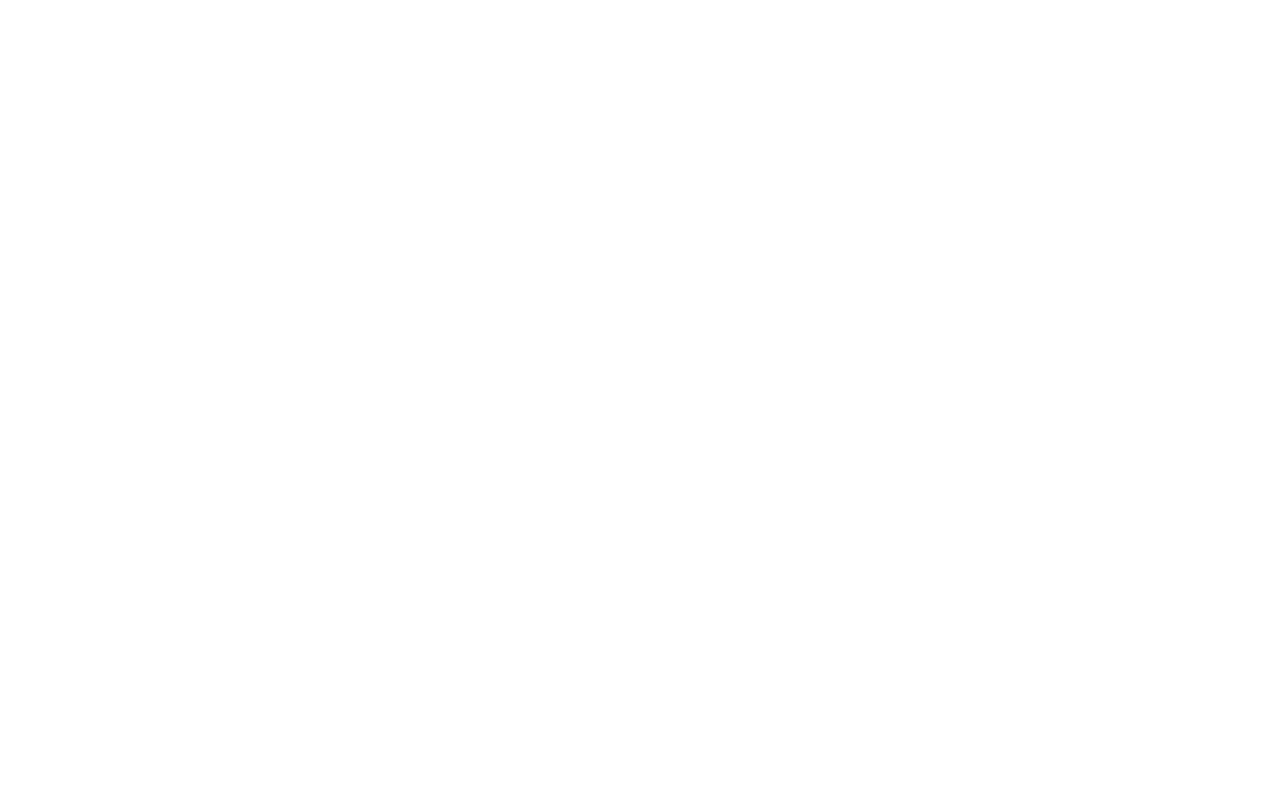
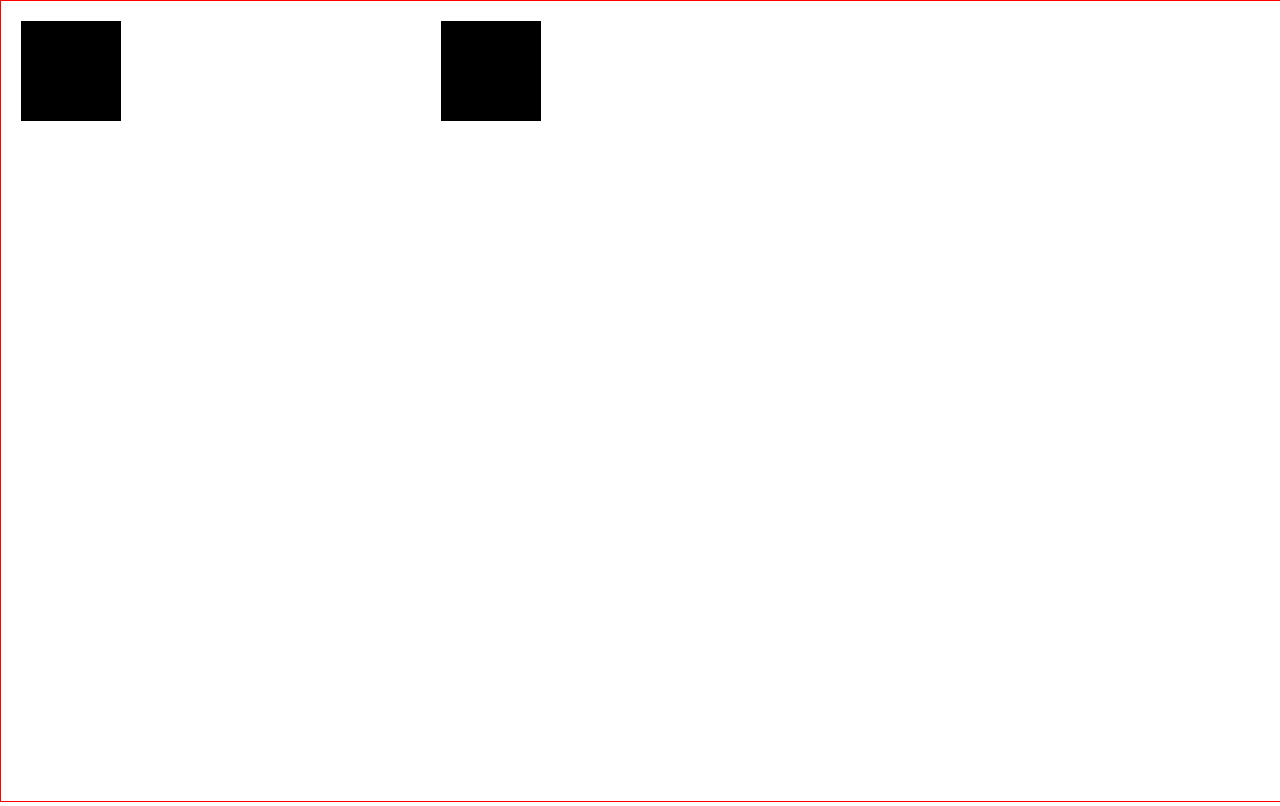
Before and after one commit to Darksied95/CPlayground, a plain HTML site: page index.html in a window 1280 px wide. Drawn offline with Linux system fonts and the light colour scheme.

Commit message:
init pen

```diff
--- a/index.html
+++ b/index.html
@@ -3,7 +3,18 @@
   <head>
     <meta charset="UTF-8" />
     <meta name="viewport" content="width=device-width, initial-scale=1.0" />
-    <title>Document</title>
+    <title>Canvas Resize</title>
+    <style type="text/css">
+      body {
+        margin: 0;
+      }
+      canvas {
+        border: 1px solid red;
+      }
+    </style>
   </head>
-  <body></body>
+  <body>
+    <canvas></canvas>
+    <script src="./script.js"></script>
+  </body>
 </html>
--- a/script.js
+++ b/script.js
@@ -0,0 +1,8 @@
+const canvas = document.querySelector('canvas')
+const pen = canvas.getContext('2d')
+
+canvas.width = window.innerWidth
+canvas.height = window.innerHeight
+
+pen.fillRect(20, 20, 100, 100)
+pen.fillRect(440, 20, 100, 100)
```
